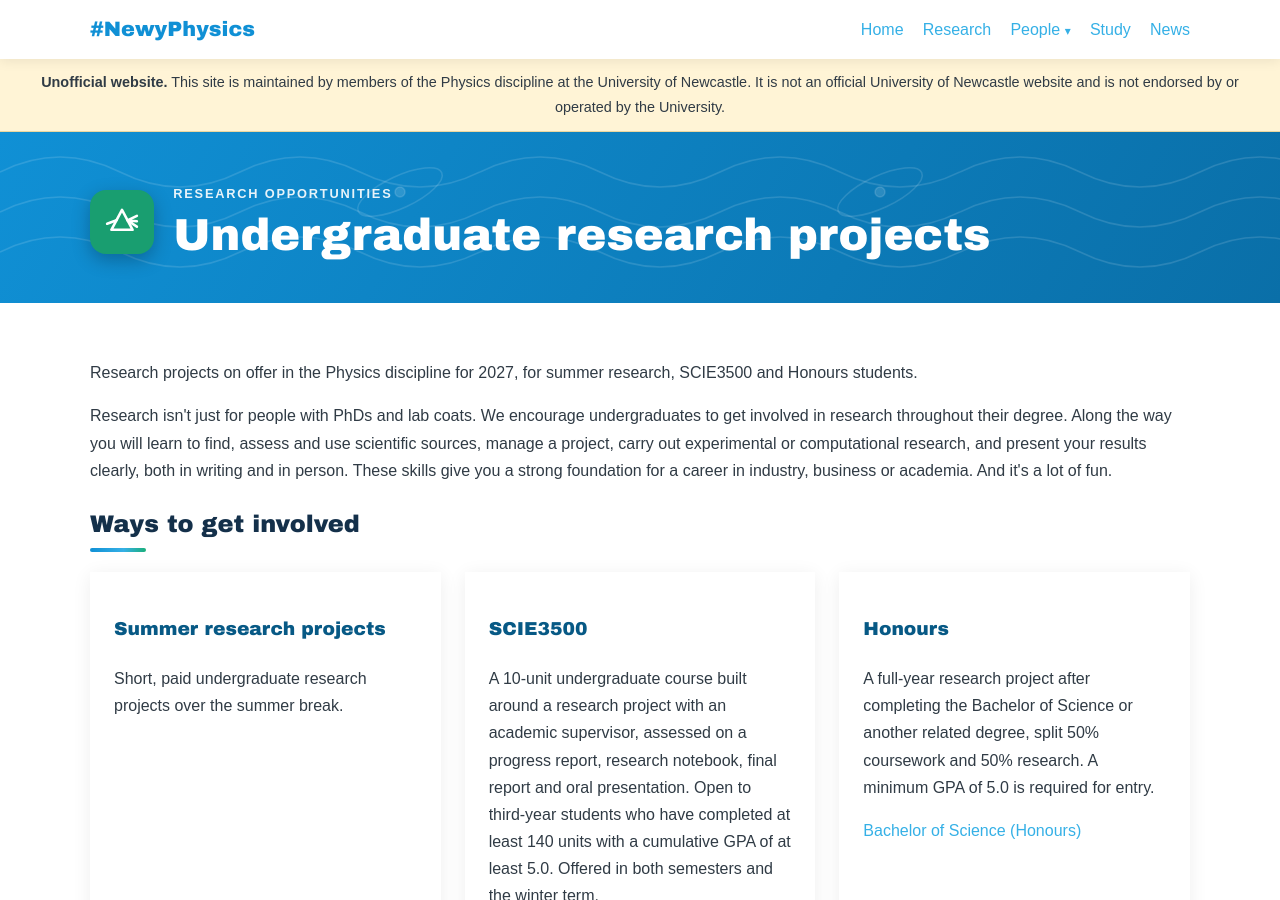
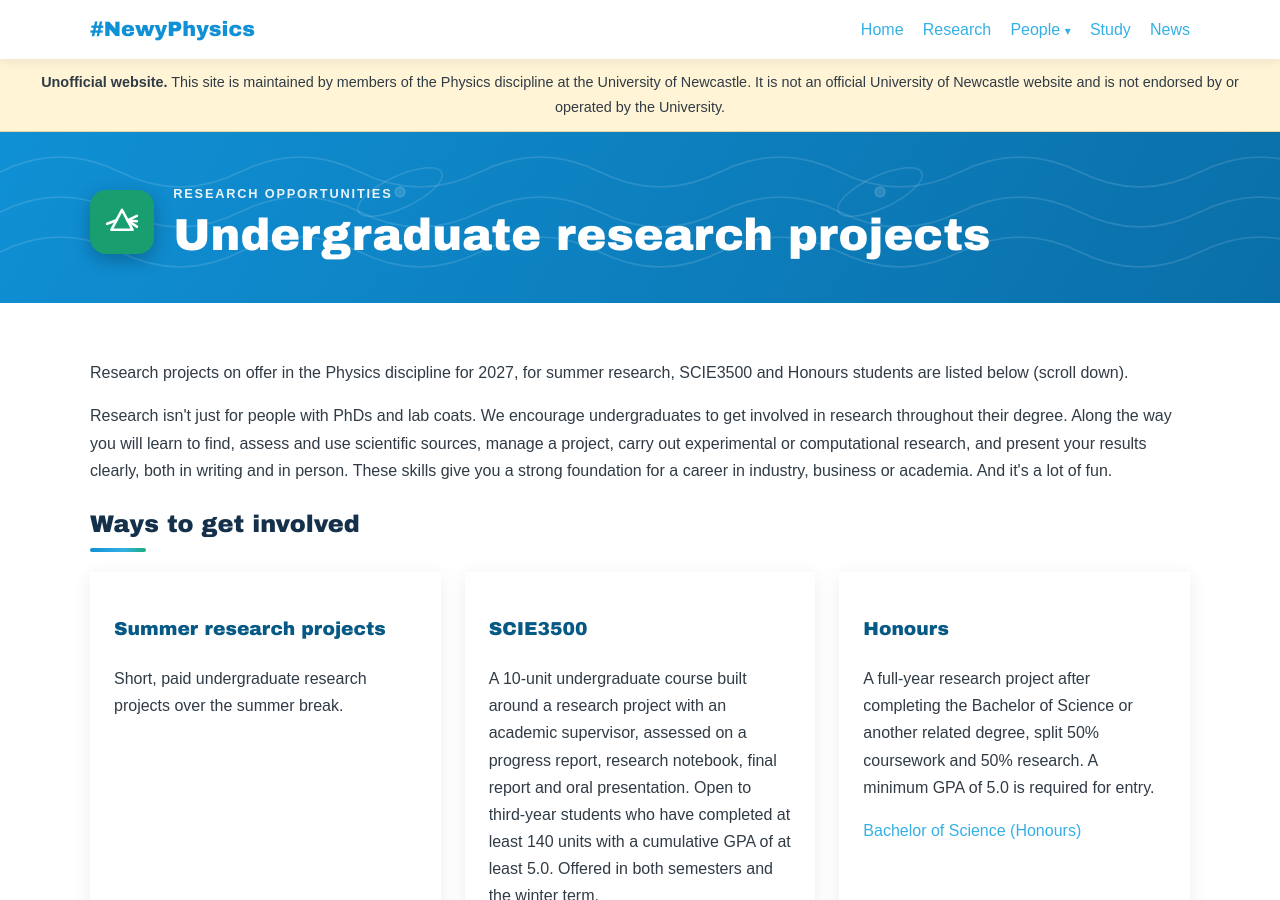
Before and after one commit to NewyPhysics/unofficial_homepage, a Jekyll site: the page built from pages/undergraduate-research.html, in a window 1280 px wide and 900 px high. Built offline with Jekyll 4.4.1, drawn with Linux system fonts in a browser that asks for light colours.

Commit message:
Projects page: point readers to the list below
Co-Authored-By: Claude Opus 5.5 <noreply@anthropic.com>
Claude-Session: https://claude.ai/code/session_01LYcBCLwvG5rvH6dJMd99nN

```diff
--- a/pages/undergraduate-research.html
+++ b/pages/undergraduate-research.html
@@ -11,7 +11,7 @@ permalink: /projects/undergraduate-research/
 {% assign with_note = data.supervisors | where_exp: "s", "s.note" %}
 {% assign supervisors = with_projects | concat: with_note | uniq | sort: "sort_name" %}
 
-<p class="lead">Research projects on offer in the Physics discipline for {{ data.year }}, for summer research, SCIE3500 and Honours students.</p>
+<p class="lead">Research projects on offer in the Physics discipline for {{ data.year }}, for summer research, SCIE3500 and Honours students are listed below (scroll down).</p>
 
 <p>Research isn't just for people with PhDs and lab coats. We encourage undergraduates to get involved in research throughout their degree. Along the way you will learn to find, assess and use scientific sources, manage a project, carry out experimental or computational research, and present your results clearly, both in writing and in person. These skills give you a strong foundation for a career in industry, business or academia. And it's a lot of fun.</p>
 
```
